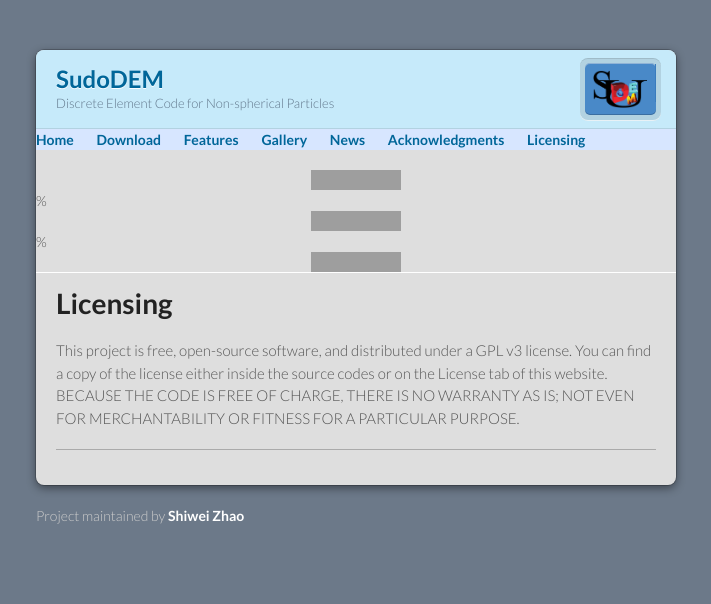
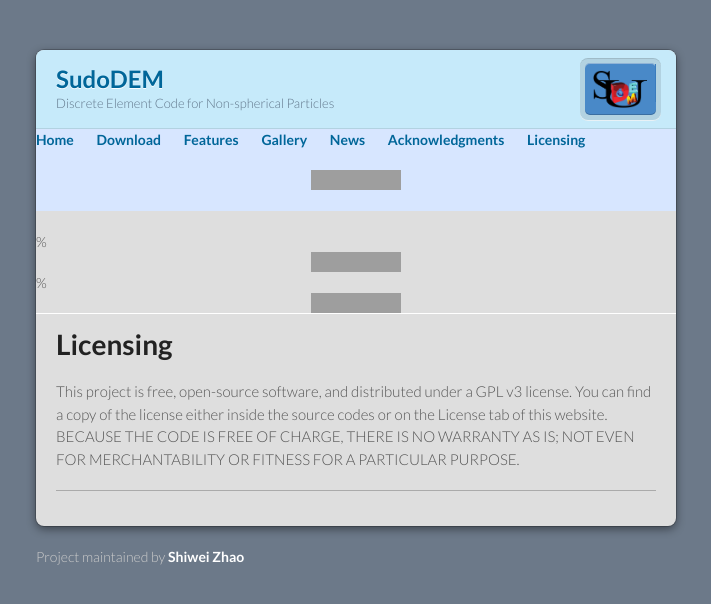
Before and after one commit to SudoDEM/sudodem.github.io, a Jekyll site: the page built from licensing.md, in a window 1280 px wide. Shown: the top 604 px of the page, without its empty margins (284-995 px from the left). Built offline with Jekyll 4.4.1, drawn with Linux system fonts in a browser that asks for light colours; our own code applies the rules of GitHub Pages for plain Markdown files; grey boxes are pictures that could not be loaded.

Commit message:
Update default.html

```diff
--- a/_layouts/default.html
+++ b/_layouts/default.html
@@ -48,9 +48,12 @@
           <li><a href="./acknowledgments.html">Acknowledgments</a></li>
           <li><a href="./licensing.html">Licensing</a></li>
         </ul>
+        <ul>
+          <li><a href="#license" alt="license"> <img src="https://img.shields.io/github/license/SudoDEM/SudoDEM"/></a></li>
+        </ul>
       </nav>
 
-    <a href="#license" alt="license"> <img src="https://img.shields.io/github/license/SudoDEM/SudoDEM"/></a>
+
     %<a href="#code size" alt="code size"> <img src="https://img.shields.io/github/languages/code-size/SudoDEM/SudoDEM"/></a>
     %<a href="https://github.com/SudoDEM/SudoDEM" alt="Binary downloads"> <img src="https://img.shields.io/github/downloads/SudoDEM/SudoDEM/total?label=Binary%20downloads&style=social" /></a>
 
```
